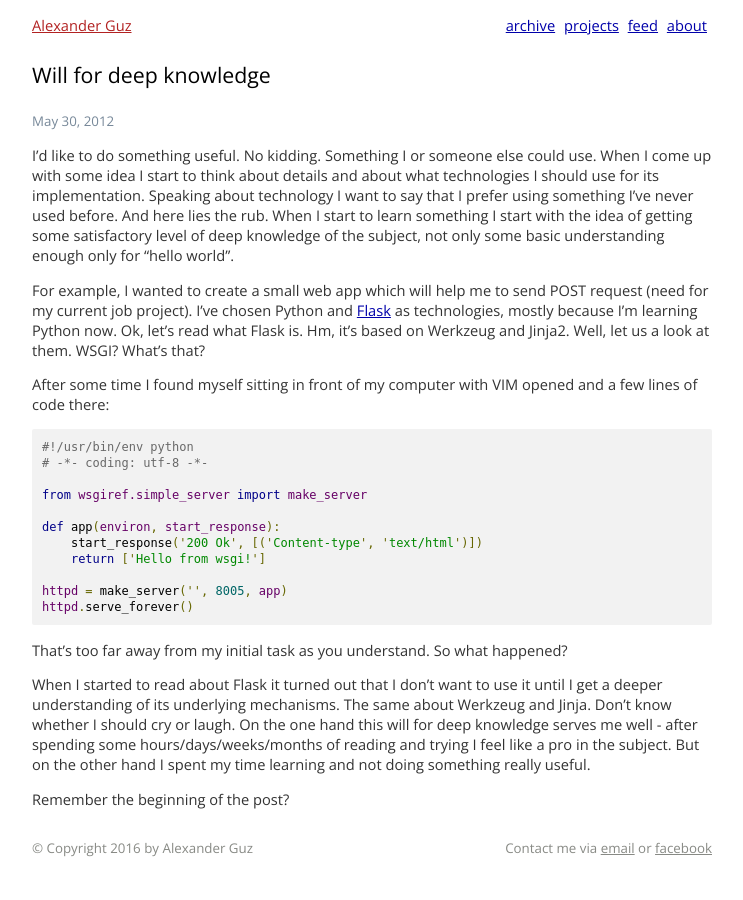
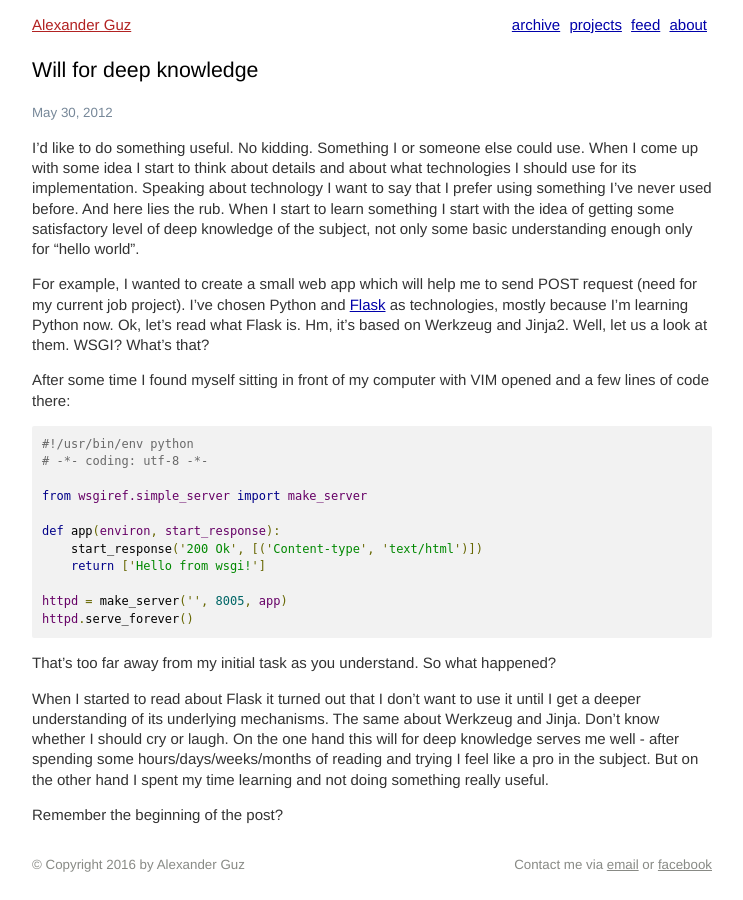
Before and after one commit to kalimatas/kalimatas.github.com, a Jekyll site: the page built from _posts/2012-05-30-will-for-deep-knowledge.markdown, in a window 1280 px wide. Shown: the whole page, without its empty margins (268-1011 px from the left). Built offline with Jekyll 4.4.1, drawn with Linux system fonts in a browser that asks for light colours.

Commit message:
Changed font to Helvetica

```diff
--- a/static/css/style.css
+++ b/static/css/style.css
@@ -2,7 +2,7 @@
 
 /* general */
 * { box-sizing: border-box; -webkit-box-sizing: border-box; -moz-box-sizing: border-box; }
-body { font-family: "Open Sans", sans-serif; font-size: 11pt; margin: 0; padding: 0; color: #333333; }
+body { font-family: Helvetica, "Open Sans", sans-serif; font-size: 15px; line-height: 1.35em; margin: 0; padding: 0; color: #333333; }
 strong { font-weight: 600; }
 
 /* links */
@@ -65,7 +65,6 @@ p > code, li > code {
     font-size: 12px;
     font-family: 'DejaVu Sans Mono', 'Bitstream Vera Sans Mono', 'Lucida Console', monospace;
     height: 20px;
-    line-height: 20px;
 }
 
 figure {
@@ -74,11 +73,10 @@ figure {
     margin: 0;
 }
 
-.highlight pre { margin: 0; }
+.highlight pre { margin: 0; line-height: 1.1em; }
 .highlight code {
     font-family: 'DejaVu Sans Mono', 'Bitstream Vera Sans Mono', 'Lucida Console', monospace;
     font-size: 12px;
-    /*line-height: 0.9;*/
     border: none;
     -moz-tab-size: 4;
     -o-tab-size:   4;
```
